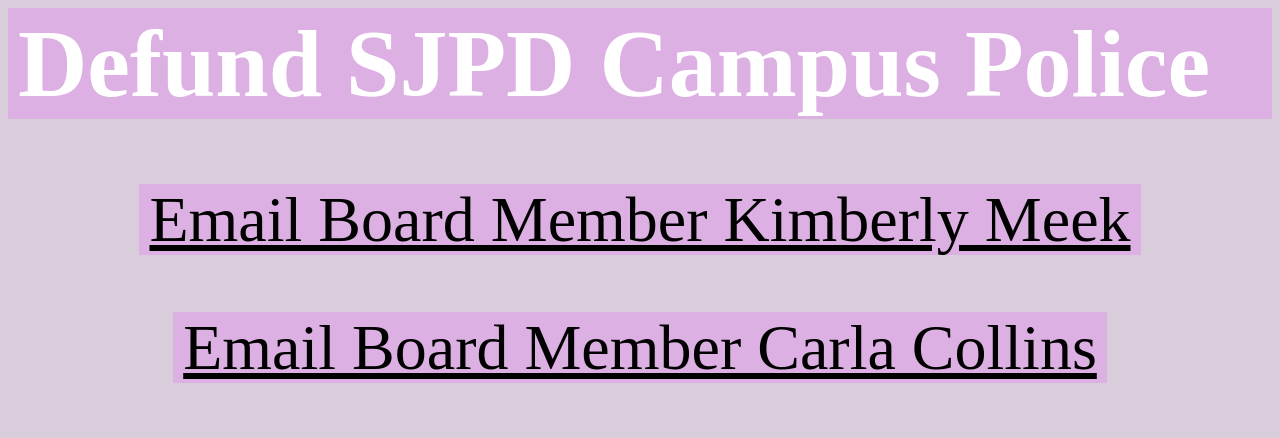
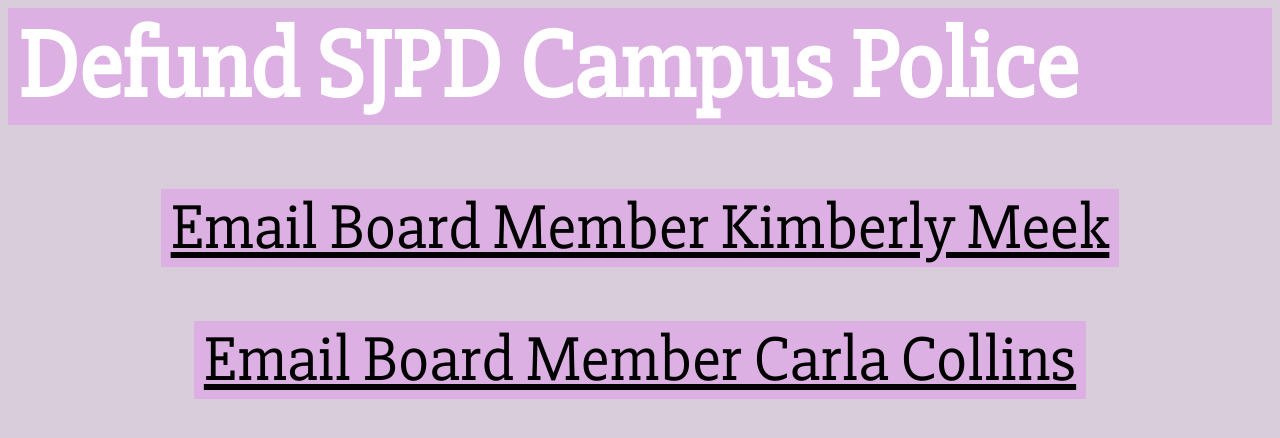
Before and after one commit to frbeck/defund-sjpd, a plain HTML site: page index.html in a window 1280 px wide. Drawn offline with Linux system fonts and the light colour scheme.

Commit message:
Update index.html

```diff
--- a/index.html
+++ b/index.html
@@ -1,5 +1,4 @@
 <style>
-  body {background-color: #D9CDDB;}
   @import url('https://fonts.googleapis.com/css2?family=Slabo+27px&display=swap');
   a {
     align-items: center;
@@ -18,6 +17,9 @@
     font-size:600%;
     padding-left: 10px;
     padding-right: 10px;
+  }
+  body {
+    background-color: #D9CDDB;
   }
 </style>
 <span><h1>
```
